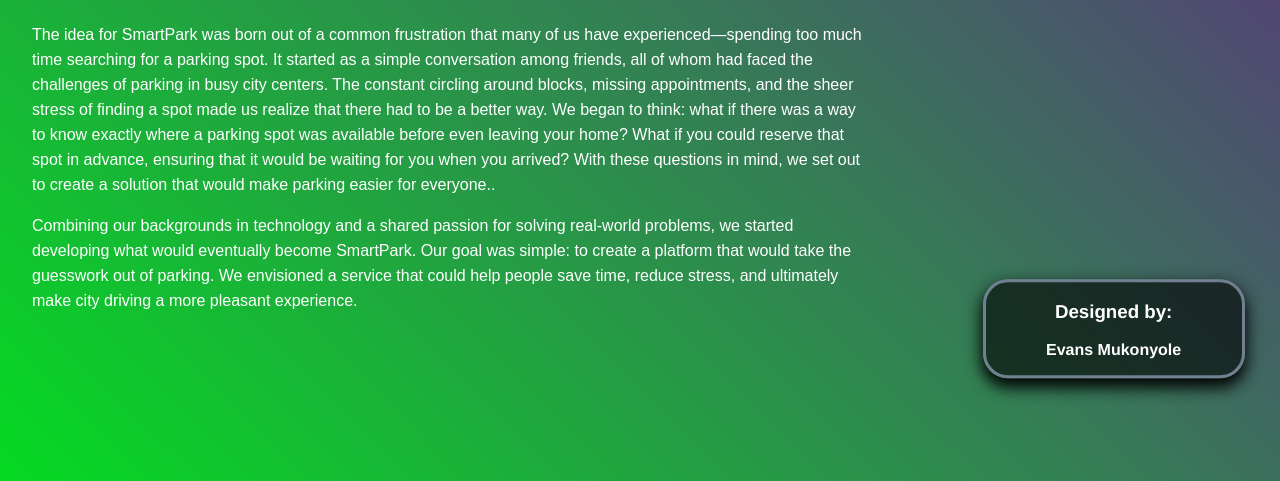
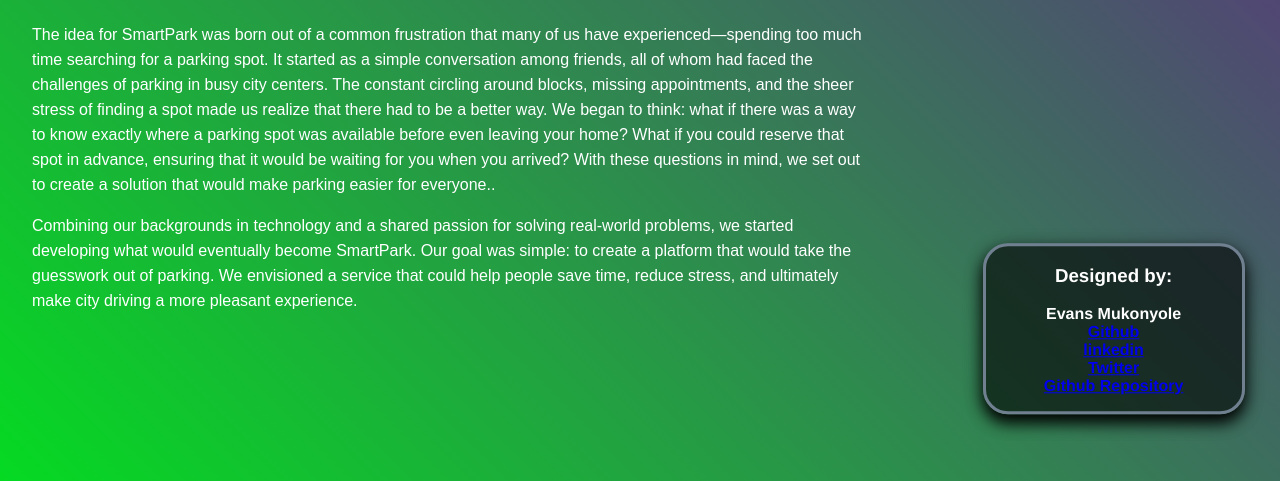
Before and after one commit to Mukonyole/SmartPark, a Django app: page /aboutus/ in a window 1280 px wide. Shown: the part 319-800 px from the top of the page. Run offline with Django 3.2, Linux system fonts and the light colour scheme.

Commit message:
About us

```diff
--- a/parking/templates/aboutus.html
+++ b/parking/templates/aboutus.html
@@ -118,6 +118,11 @@
 </div>
 <div class="bg-detail">
   <h3>Designed by:</h3>
-  <p>Evans Mukonyole</p>
+  <p>Evans Mukonyole<br>
+    <a href="https://github.com/Mukonyole">Github</a><br>
+    <a href="http://www.linkedin.com/in/evansmukonyole52415b191">linkedin</a><br>
+    <a href="https://x.com/EvansMukonyole">Twitter</a><br>
+    <a href="https://github.com/Mukonyole/SmartPark.git">Github Repository</a><br>
+  </p>
 </body>
 </html>
```
